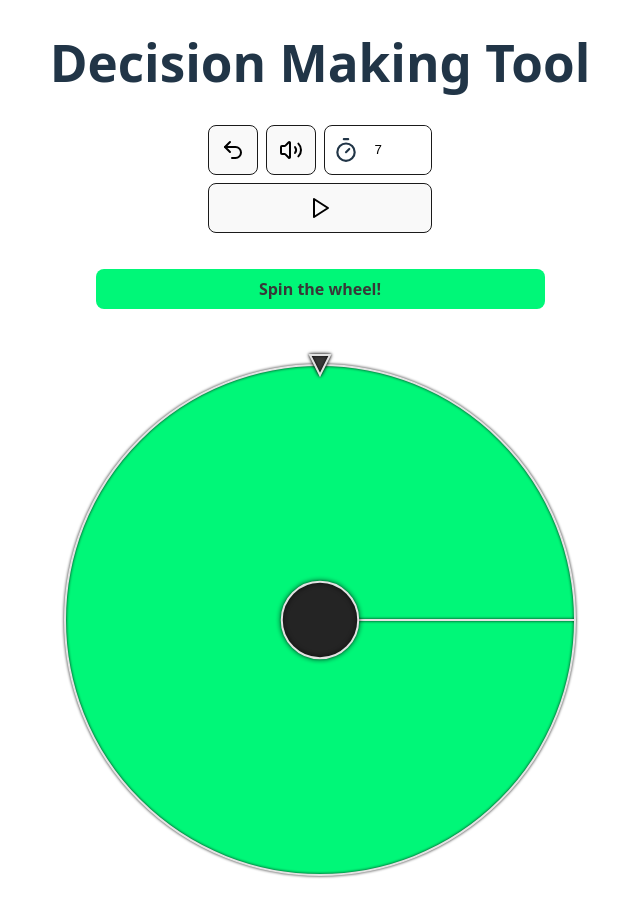
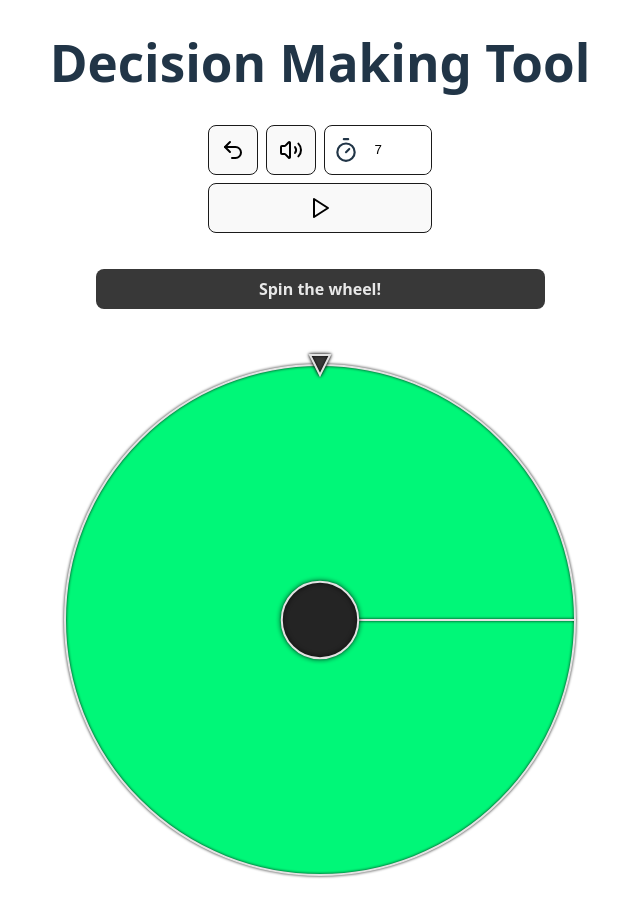
Before and after one commit to lipan4836/decision-making-tool, a Vue app in the folder decision-making-tool/: page /decision-making in a window 1280 px wide. Shown: the whole page, without its empty margins (320-960 px from the left). Built offline with nearby package versions, Linux system fonts and the light colour scheme.

Commit message:
fix: fix picked field style

```diff
--- a/decision-making-tool/src/components/wheel/WheelCanvas.vue
+++ b/decision-making-tool/src/components/wheel/WheelCanvas.vue
@@ -36,7 +36,7 @@ const canvas = ref<HTMLCanvasElement | null>(null);
 const colors = ref<string[]>(generateColorsForWheel(props.options.length));
 const selectedOption = ref<ListItem | null>(null);
 const selectedBgColor = ref('#383838');
-const selectedTextColor = ref('#E3E3E3');
+const selectedTextColor = ref('#E8E8E8');
 
 const getCanvasContext = () => {
   return canvas.value?.getContext('2d') || null;
@@ -49,7 +49,7 @@ const { isSpining, startSpin } = useWheelAnimation(
   (option: ListItem, color: string) => {
     selectedOption.value = option;
     selectedBgColor.value = color;
-    selectedTextColor.value = '#383838';
+    selectedTextColor.value = 'white';
   }
 );
 
@@ -78,45 +78,9 @@ const startAnimation = () => {
   startSpin(props.duration * 1000);
 };
 
-const getSelectedOption = (options: ListItem[], finalAngle: number, colors: string[]) => {
-    const normalizedAngle = ((finalAngle % 360) + 360) % 360;
-
-    const totalWeight = options.reduce((sum, item) => sum + (item.weight || 1), 0);
-    let accumulatedAngle = 0;
-
-    for (let i = 0; i < options.length; i += 1) {
-      const option = options[i];
-      const weight = option.weight !== null ? option.weight : 1;
-      const sliceAngle = (weight / totalWeight) * 360;
-
-      const segmentStart = accumulatedAngle;
-      const segmentEnd = accumulatedAngle + sliceAngle;
-
-      if (
-        (normalizedAngle >= segmentStart && normalizedAngle < segmentEnd) ||
-        (segmentEnd > 360 && normalizedAngle < segmentEnd % 360)
-      ) {
-        return { option, color: colors[i] };
-      }
-
-      accumulatedAngle = segmentEnd;
-    }
-
-    console.log('ошибка округления')
-    return { option: options[0], color: colors[0] };
-  };
-
 onMounted(() => {
   updateCanvas();
   window.addEventListener('resize', updateCanvas);
-
-  if (props.options.length > 0) {
-    const initialAngle = 270; // Указатель находится сверху (12 часов)
-    const { option, color } = getSelectedOption(props.options, initialAngle, colors.value);
-    selectedOption.value = option;
-    selectedBgColor.value = color;
-    selectedTextColor.value = '#383838';
-  }
 });
 
 onBeforeUnmount(() => {
```
